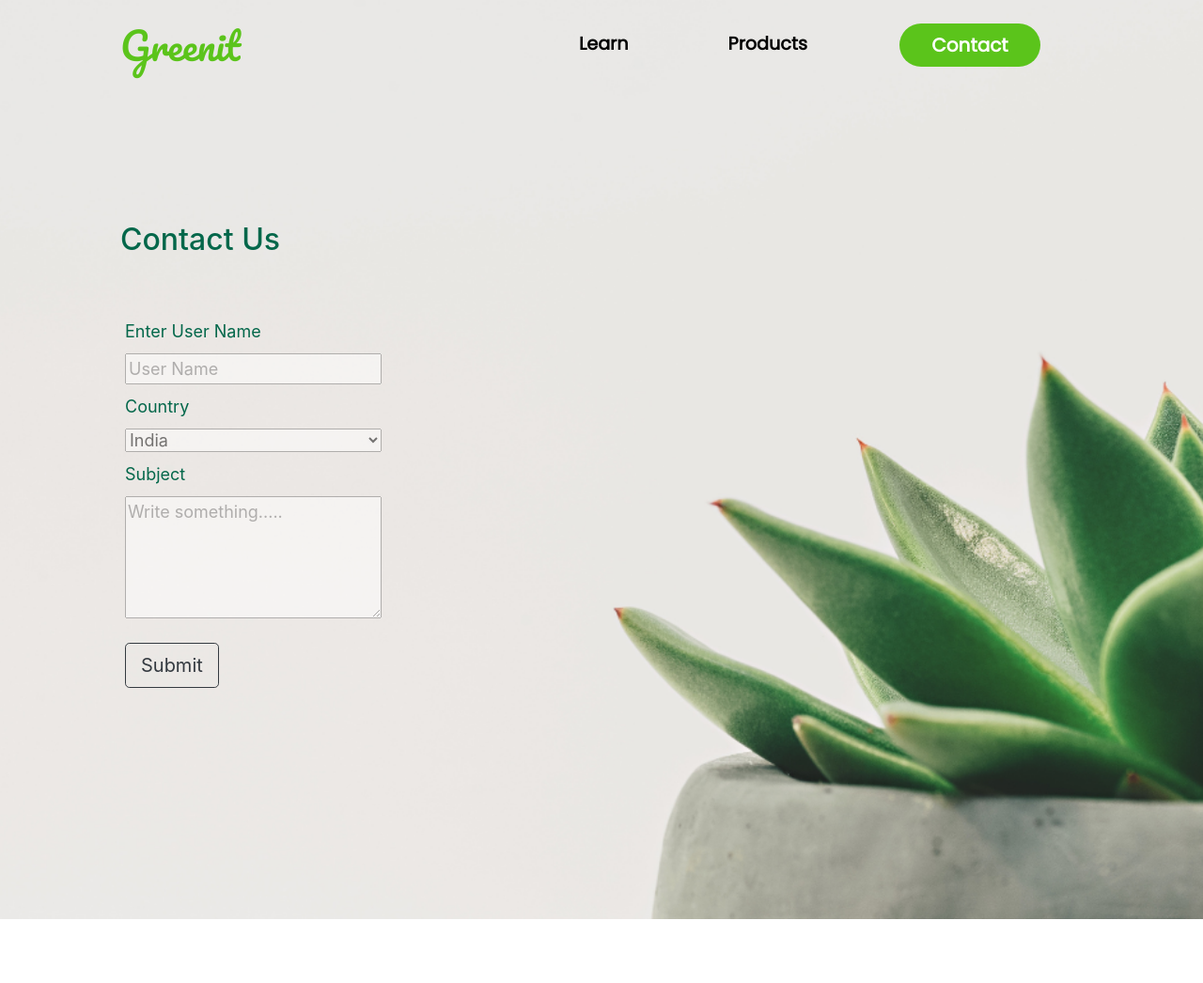
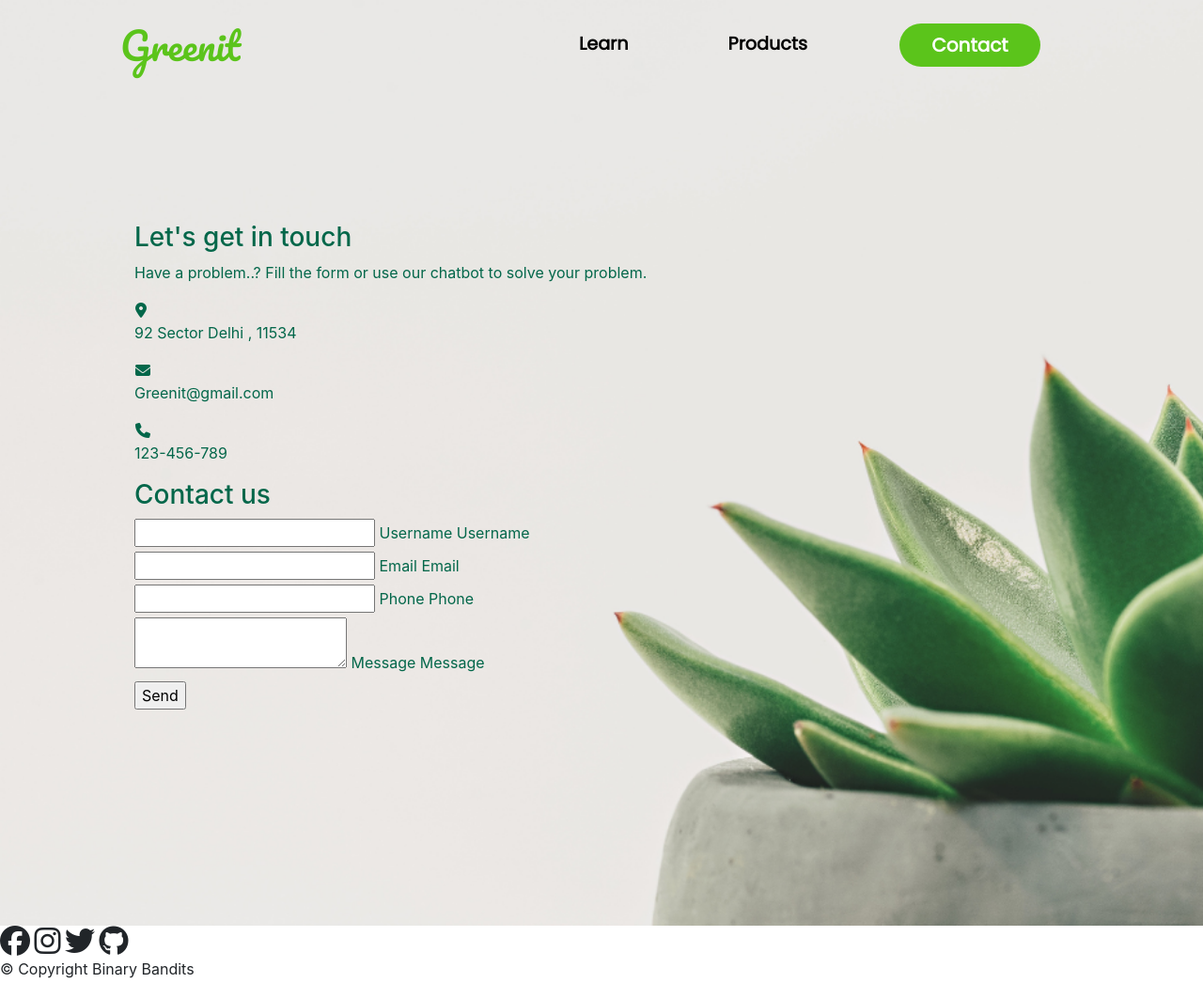
Before and after one commit to tayyab-ilyas/amuhacks, a plain HTML site: page contact.html in a window 1280 px wide. Shown: the whole page at 94% size. Before the commit the page ends 978 px from the top, so only its background shows below. Drawn offline with nearby package versions, Linux system fonts and the light colour scheme; a script that the page names is missing.

Commit message:
contact page staged

```diff
--- a/contact.html
+++ b/contact.html
@@ -3,13 +3,16 @@
 
 <head>
     <meta charset="utf-8">
-    <title>Contact Us</title>
+    <title>contact us</title>
     <link rel="stylesheet" href="https://cdn.jsdelivr.net/npm/bootstrap@4.4.1/dist/css/bootstrap.min.css"
         integrity="sha384-Vkoo8x4CGsO3+Hhxv8T/Q5PaXtkKtu6ug5TOeNV6gBiFeWPGFN9MuhOf23Q9Ifjh" crossorigin="anonymous">
-    <link rel="stylesheet" href="css/contact.css">
+
     <link rel="preconnect" href="https://fonts.googleapis.com">
     <link rel="preconnect" href="https://fonts.gstatic.com" crossorigin>
-<link href="https://fonts.googleapis.com/css2?family=League+Spartan:wght@600&family=Pacifico&family=Poppins&display=swap" rel="stylesheet">
+    <link
+        href="https://fonts.googleapis.com/css2?family=League+Spartan:wght@600&family=Pacifico&family=Poppins&display=swap"
+        rel="stylesheet">
+    <link rel="stylesheet" href="css/contact.css">
 </head>
 
 <body>
@@ -32,7 +35,7 @@
                             <a class="nav-link productnav" href="">Products</a>
                         </li>
                         <li class="nav-item">
-                            <button type="button" class="btn btn-outline-dark btn-lg contact-btn">
+                            <button type="button" class="btn btn-outline-dark btn-lg contact-btn psbutton">
                                 <a href="contact.html" style="text-decoration: none; color: white;"> Contact</a>
                             </button>
 
@@ -44,48 +47,88 @@
 
 
 
-            <!--Title-->
 
-            <div class="row">
-                <div class="col-lg-6">
-                    <h2 class="contactus">Contact Us</h2>
+        <div class="container">
+            <span class="big-circle"></span>
 
-                <div class="contactform">
-                <form action="mailto:" method="post">
-                    <label class="labelitem" for="name">Enter User Name</label><br>
-                    <input class="labelitemb"type="text" id="name" name="name" placeholder="User Name"><br>
+            <div class="form">
+              <div class="contact-info">
+                <h3 class="title">Let's get in touch</h3>
+                <p class="text">
+                  Have a problem..? Fill the form or use our chatbot to solve your problem.
+                </p>
 
-                    <label class="labelitem"for="country">Country</label><br>
-                    <select class="labelitemb" id="country" name="country"><br>
-                        <option value="India">India</option>
-                        <option value="USA">USA</option>
-                        <option value="Japan">Japan</option>
-                        <option value="South Africa">South Africa</option>
-                    </select><br>
-                    <label class="labelitem" for="subject">Subject</label><br>
-                    <textarea class="labelitemb" id="subject" name="subject" placeholder="Write something..... " ></textarea><br>
-                    <input type="submit" placeholder="Submit" class="submitbtn btn btn-lg btn-outline-dark">
-                </form>
+                <div class="info">
+                  <div class="information">
+                    <i class="fa-solid fa-location-dot"style="width: 5px; margin: 1px;"></i>
+                    &nbsp;&nbsp;<p class="iconinfo">92 Sector Delhi , 11534</p>
+                  </div>
+                  <div class="information">
+                    <i class="fa-solid fa-envelope" style="width: 5px; margin: 1px;"></i>
+                    &nbsp;&nbsp;&nbsp;<p class="iconinfo">Greenit@gmail.com</p>
+                  </div>
+                  <div class="information">
+                    <i class="fa-solid fa-phone"style="width: 5px; margin: 1px;"></i>
+
+                    &nbsp; &nbsp;<p class="iconinfo">123-456-789</p>
+                  </div>
                 </div>
 
 
               </div>
 
-                <div class="col-lg-6">
-                    <img class="title-img" src="" alt="">
+              <div class="contact-form">
+                <span class="circle one"></span>
+                <span class="circle two"></span>
+
+                <form action="mailto:" method="post">
+                  <h3 class="title">Contact us</h3>
+                  <div class="input-container">
+                    <input type="text" name="name" class="input" />
+                    <label for="">Username</label>
+                    <span>Username</span>
+                  </div>
+                  <div class="input-container">
+                    <input type="email" name="email" class="input" />
+                    <label for="">Email</label>
+                    <span>Email</span>
+                  </div>
+                  <div class="input-container">
+                    <input type="tel" name="phone" class="input" />
+                    <label for="">Phone</label>
+                    <span>Phone</span>
+                  </div>
+                  <div class="input-container textarea">
+                    <textarea name="message" class="input"></textarea>
+                    <label for="">Message</label>
+                    <span>Message</span>
+                  </div>
+                  <input type="submit" value="Send" class="btn1"  />
+                </form>
               </div>
             </div>
           </div>
-    </section>
 
 
 
 
 
 
-        <!--footer-->
+
+
+
+
+
+    </section>
+
+
     <footer id="footer">
-
+        <i class="fa-brands fa-facebook scl-icn fa-2x"></i>
+        <i class="fa-brands fa-instagram scl-icn fa-2x"></i>
+        <i class="fa-brands fa-twitter scl-icn fa-2x"></i>
+        <i class="fa-brands fa-github scl-icn fa-2x"></i>
+        <p>© Copyright Binary Bandits</p>
+        </section>
     </footer>
     <script src="https://kit.fontawesome.com/85af5b9804.js" crossorigin="anonymous"></script>
     <script src="https://code.jquery.com/jquery-3.4.1.slim.min.js"
@@ -97,6 +140,19 @@
     <script src="https://cdn.jsdelivr.net/npm/bootstrap@4.4.1/dist/js/bootstrap.min.js"
         integrity="sha384-wfSDF2E50Y2D1uUdj0O3uMBJnjuUD4Ih7YwaYd1iqfktj0Uod8GCExl3Og8ifwB6" crossorigin="anonymous">
         </script>
+
+<script type="text/javascript">
+    (function(d, m){
+        var kommunicateSettings =
+            {"appId":"13691d683d84beeb04054739747cbce0d","popupWidget":true,"automaticChatOpenOnNavigation":true};
+        var s = document.createElement("script"); s.type = "text/javascript"; s.async = true;
+        s.src = "https://widget.kommunicate.io/v2/kommunicate.app";
+        var h = document.getElementsByTagName("head")[0]; h.appendChild(s);
+        window.kommunicate = m; m._globals = kommunicateSettings;
+    })(document, window.kommunicate || {});
+/* NOTE : Use web server to view HTML files as real-time update will not work if you directly open the HTML file in the browser. */
+</script>
+
 </body>
 
 </html>
```
Lines whose indentation alone changed are shown as unchanged.
